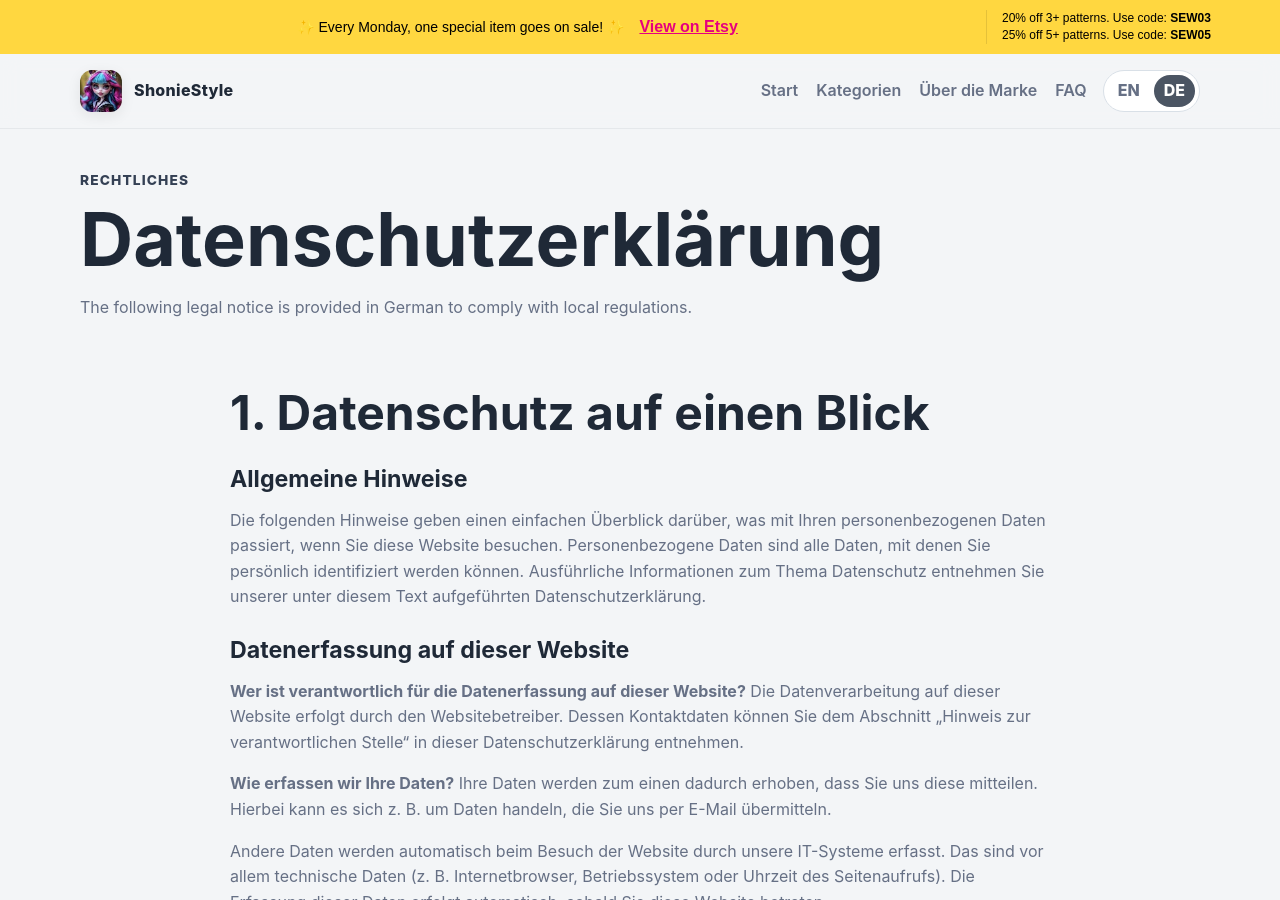
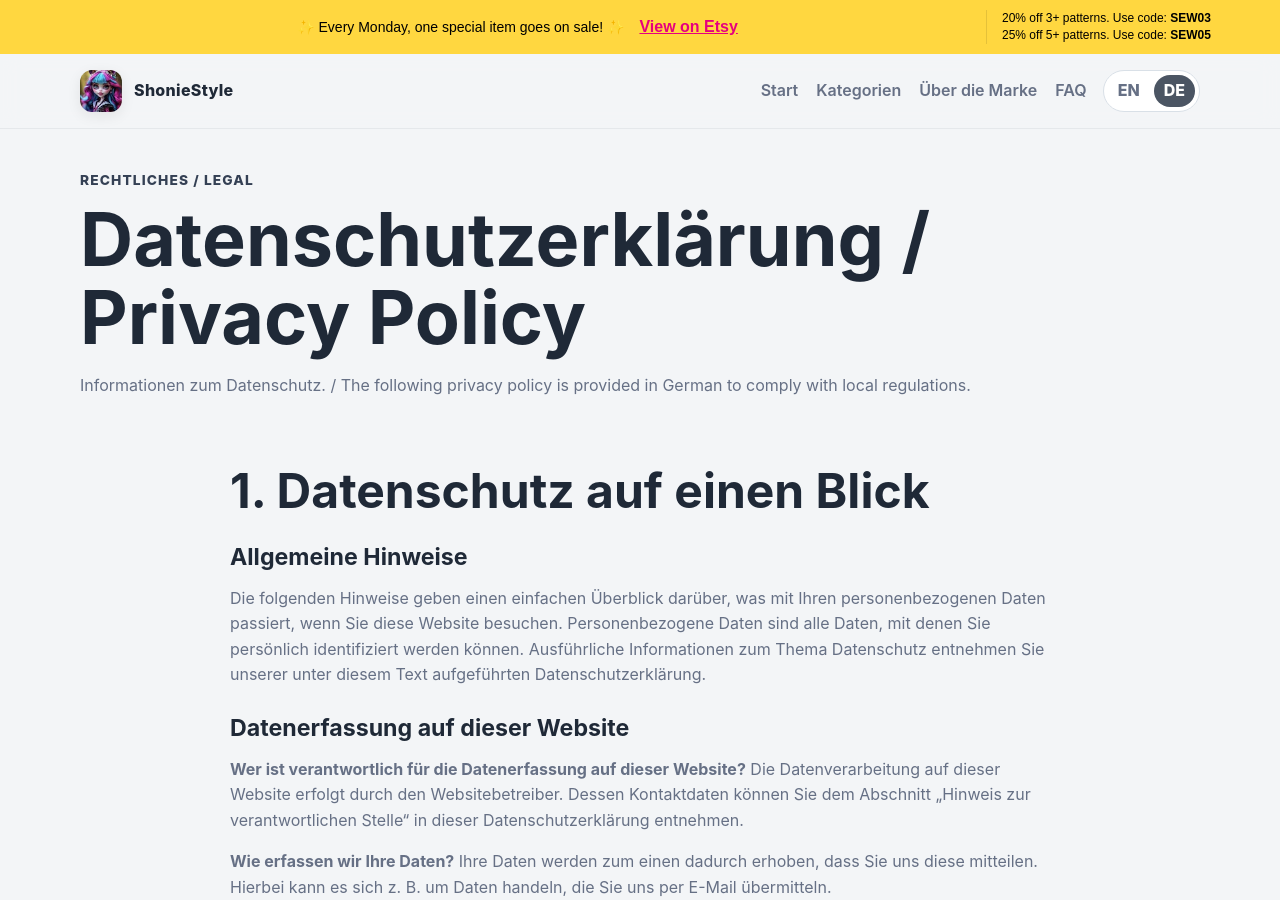
Before and after one commit to ShonieStyle/shoniestyle.github.io, a Jekyll site: the page built from datenschutz.md, in a window 1280 px wide and 900 px high. Built offline with Jekyll 4.4.1, drawn with Linux system fonts in a browser that asks for light colours.

Commit message:
Update datenschutz.md

```diff
--- a/datenschutz.md
+++ b/datenschutz.md
@@ -1,9 +1,9 @@
 ---
 layout: page
 lang: de
-title: Datenschutzerklärung
-eyebrow: Rechtliches
-lead: The following legal notice is provided in German to comply with local regulations.
+title: Datenschutzerklärung / Privacy Policy
+eyebrow: Rechtliches / Legal
+lead: Informationen zum Datenschutz. / The following privacy policy is provided in German to comply with local regulations.
 permalink: /datenschutz/
 ---
 
```
